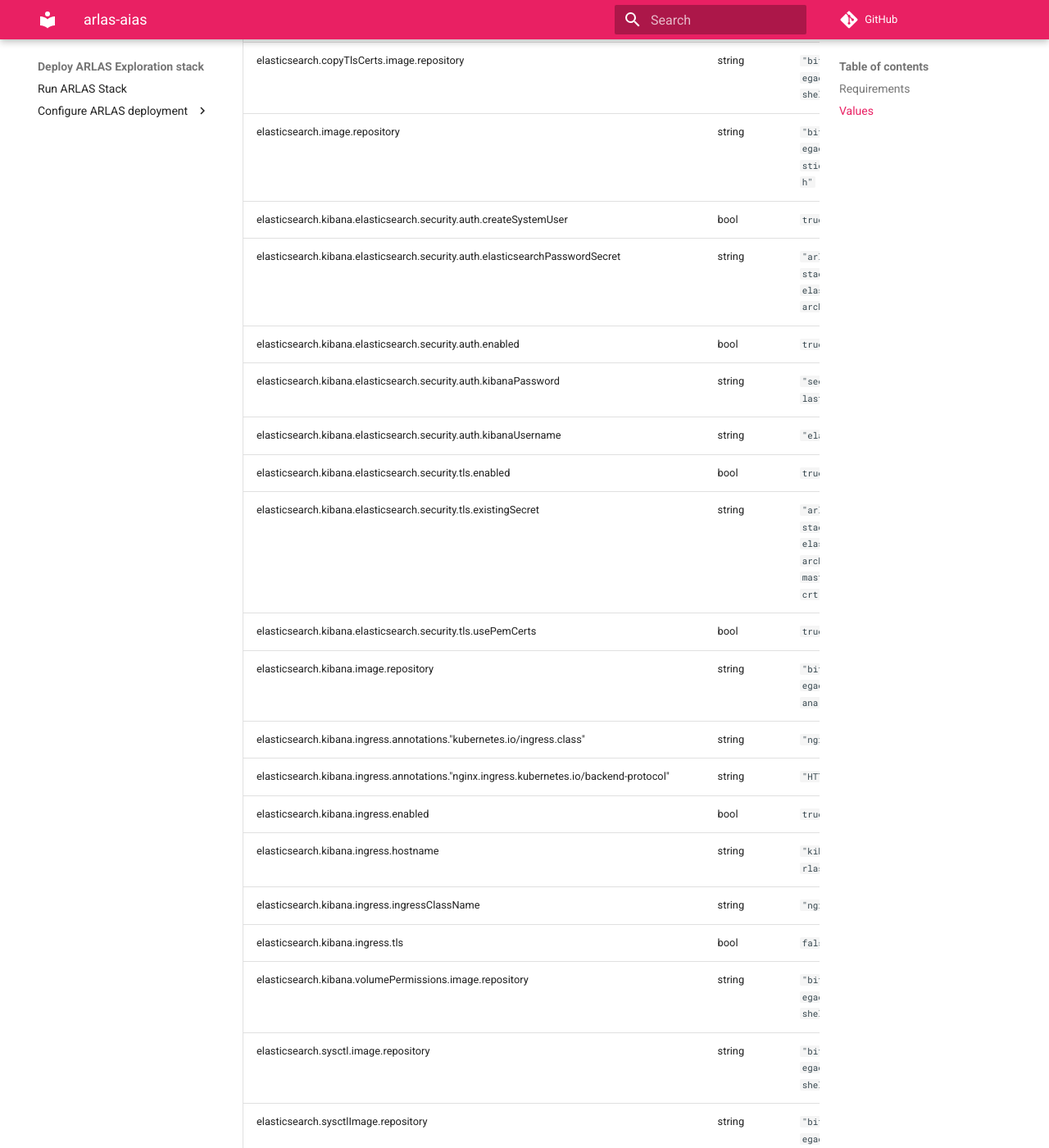
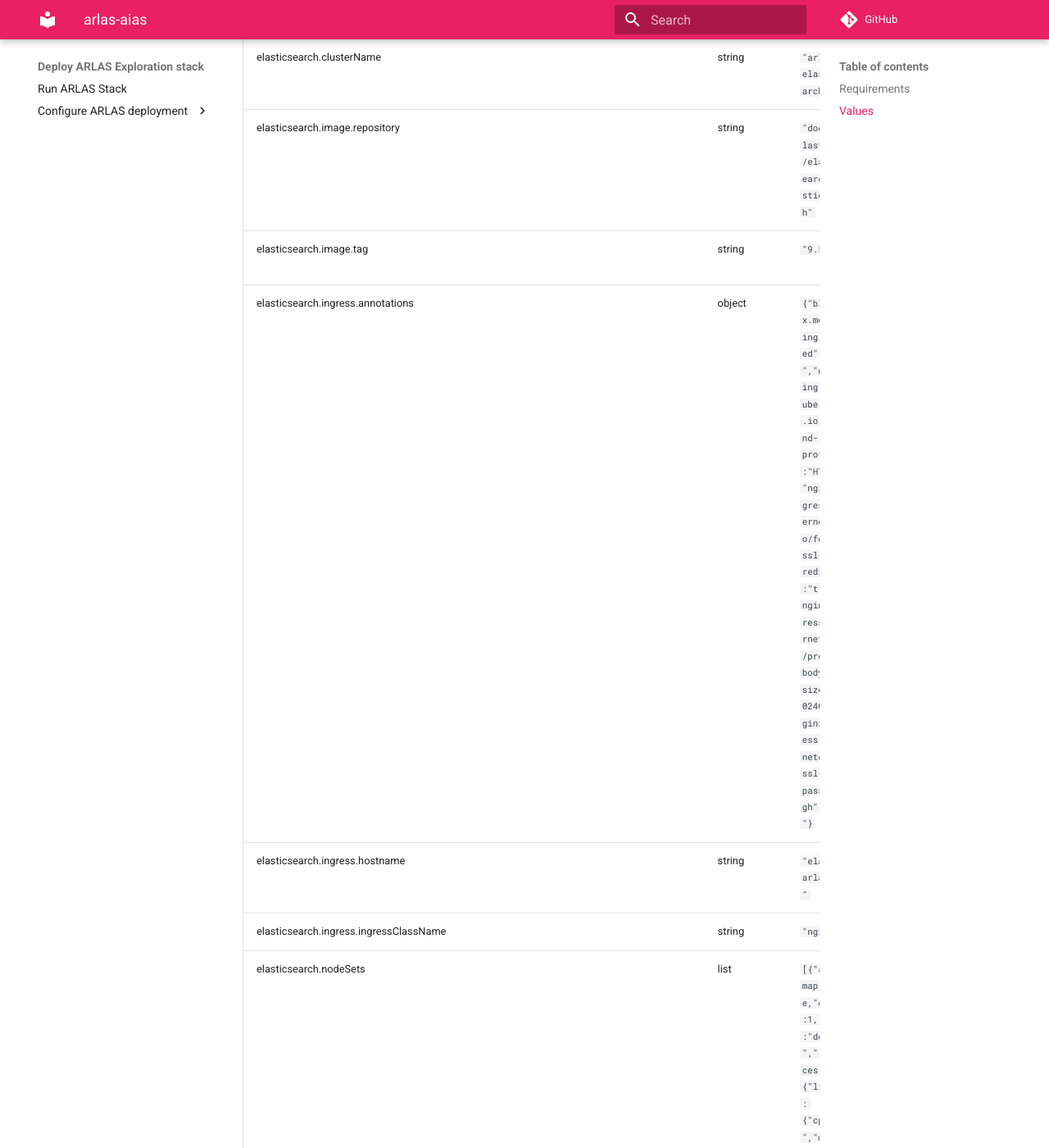
Before and after one commit to gisaia/ARLAS-Exploration-stack, an MkDocs documentation site: the page built from docs/docs/helm/arlas-stack/README.md, in a window 1280 px wide and 1400 px high, scrolled down 12682 px. Shown: the whole window at 82% size. Built offline with MkDocs 1.6.1 and Material for MkDocs 9.7.7, drawn with Linux system fonts in a browser that asks for light colours; comment, search, counter and statistics services are not loaded; some of the changed text lies outside the part shown.

Commit message:
Feat: use ECK operator to replace bitnami

```diff
--- a/docs/docs/helm/arlas-stack/README.md
+++ b/docs/docs/helm/arlas-stack/README.md
@@ -12,7 +12,6 @@ A Helm Chart to deploy the ARLAS Exploration Stack with AIAS services
 | file://../arlas-services | arlas-services | 28.9.0 |
 | file://../arlas-uis | arlas-uis | 28.9.0 |
 | file://../titiler | titiler | 28.9.0 |
-| https://charts.bitnami.com/bitnami | elasticsearch | 22.0.4 |
 | https://charts.bitnami.com/bitnami | minio | 14.10.5 |
 | https://charts.bitnami.com/bitnami | rabbitmq | 16.0.11 |
 | https://charts.bitnami.com/bitnami | redis | 21.2.13 |
@@ -65,8 +64,8 @@ A Helm Chart to deploy the ARLAS Exploration Stack with AIAS services
 | aias-services.services.fam.serviceName | string | `"arlas-fam"` | FAM service name |
 | arlas-services.defaultStorageClass | string | `"standard-retain"` | Do not change: value defined in global section |
 | arlas-services.dnsDomain | string | `"site.arlas.k8s"` | Do not change: value defined in global section |
-| arlas-services.elastic.login | string | `"elastic"` | Do not change: value defined in global section |
-| arlas-services.elastic.nodes | string | `"arlas-stack-elasticsearch:9200"` | Elasticsearch endpoint for arlas-services |
+| arlas-services.elastic.login | string | `"arlas-user"` | Do not change: value defined in global section |
+| arlas-services.elastic.nodes | string | `"arlas-elasticsearch-es-http:9200"` | Elasticsearch endpoint for arlas-services |
 | arlas-services.elastic.password | string | `"secret4elastic"` | Do not change: value defined in global section |
 | arlas-services.logger.loggingConsoleLevel | string | `"INFO"` | Console logging level |
 | arlas-services.logger.loggingLevel | string | `"INFO"` | Logging level |
@@ -134,34 +133,33 @@ A Helm Chart to deploy the ARLAS Exploration Stack with AIAS services
 | deployment.rabbitmq.enabled | bool | `true` | Should the chart deploy rabbitmq |
 | deployment.redis.enabled | bool | `true` | Should the chart deploy redis |
 | deployment.titiler.enabled | bool | `true` | Should the chart deploy titiler |
-| elasticsearch.copyTlsCerts.image.repository | string | `"bitnamilegacy/os-shell"` |  |
-| elasticsearch.image.repository | string | `"bitnamilegacy/elasticsearch"` | Elasticsearch for development and test only. For production, please refer to the elasticsearch documentation to deploy a production ready elasticsearch instance instead. |
-| elasticsearch.kibana.elasticsearch.security.auth.createSystemUser | bool | `true` |  |
-| elasticsearch.kibana.elasticsearch.security.auth.elasticsearchPasswordSecret | string | `"arlas-stack-elasticsearch"` |  |
-| elasticsearch.kibana.elasticsearch.security.auth.enabled | bool | `true` |  |
-| elasticsearch.kibana.elasticsearch.security.auth.kibanaPassword | string | `"secret4elastic"` |  |
-| elasticsearch.kibana.elasticsearch.security.auth.kibanaUsername | string | `"elastic"` |  |
-| elasticsearch.kibana.elasticsearch.security.tls.enabled | bool | `true` |  |
-| elasticsearch.kibana.elasticsearch.security.tls.existingSecret | string | `"arlas-stack-elasticsearch-master-crt"` |  |
-| elasticsearch.kibana.elasticsearch.security.tls.usePemCerts | bool | `true` |  |
-| elasticsearch.kibana.image.repository | string | `"bitnamilegacy/kibana"` | Elasticsearch for development and test only. For production, please refer to the elasticsearch documentation to deploy a production ready elasticsearch instance instead. |
-| elasticsearch.kibana.ingress.annotations."kubernetes.io/ingress.class" | string | `"nginx"` |  |
-| elasticsearch.kibana.ingress.annotations."nginx.ingress.kubernetes.io/backend-protocol" | string | `"HTTP"` |  |
-| elasticsearch.kibana.ingress.enabled | bool | `true` |  |
-| elasticsearch.kibana.ingress.hostname | string | `"kibana.arlas.k8s"` |  |
-| elasticsearch.kibana.ingress.ingressClassName | string | `"nginx"` |  |
-| elasticsearch.kibana.ingress.tls | bool | `false` |  |
-| elasticsearch.kibana.volumePermissions.image.repository | string | `"bitnamilegacy/os-shell"` |  |
-| elasticsearch.sysctl.image.repository | string | `"bitnamilegacy/os-shell"` |  |
-| elasticsearch.sysctlImage.repository | string | `"bitnamilegacy/os-shell"` |  |
-| elasticsearch.volumePermissions.image.repository | string | `"bitnamilegacy/os-shell"` |  |
+| elasticsearch.clusterName | string | `"arlas-elasticsearch"` | Name of the Elasticsearch cluster (used as the ECK Elasticsearch custom resource name, and as a prefix for all generated resources: Service, Secrets, StatefulSets) |
+| elasticsearch.image.repository | string | `"docker.elastic.co/elasticsearch/elasticsearch"` | Elasticsearch container image repository (official Elastic image, required by the ECK operator) |
+| elasticsearch.image.tag | string | `"9.5.0"` | Elasticsearch version / image tag. Must match a version supported by the installed ECK operator |
+| elasticsearch.ingress.annotations | object | `{"blackbox.monitoring/enabled":"true","nginx.ingress.kubernetes.io/backend-protocol":"HTTPS","nginx.ingress.kubernetes.io/force-ssl-redirect":"true","nginx.ingress.kubernetes.io/proxy-body-size":"100240m","nginx.ingress.kubernetes.io/ssl-passthrough":"true"}` | Additional annotations applied to the Elasticsearch Ingress (e.g. nginx-ingress TLS passthrough, body size limits, monitoring probes) |
+| elasticsearch.ingress.hostname | string | `"elastic.arlas.k8s"` | Public hostname used to expose Elasticsearch through the Ingress controller |
+| elasticsearch.ingress.ingressClassName | string | `"nginx"` | IngressClass used to route traffic to the Elasticsearch Ingress |
+| elasticsearch.nodeSets | list | `[{"allowMmap":false,"count":1,"name":"default","resources":{"limits":{"cpu":"4","memory":"4Gi"},"requests":{"cpu":"2","memory":"4Gi"}},"roles":["master","data","ingest"],"storageSize":"3Gi"}]` | List of Elasticsearch nodeSets. Each entry maps to one nodeSet in the ECK Elasticsearch CR, allowing independent scaling, roles, and resources per node group (e.g. dedicated master/data/ingest tiers) |
+| elasticsearch.nodeSets[0].allowMmap | bool | `false` | Disable memory-mapped storage (node.store.allow_mmap). Set to false when the host does not allow raising vm.max_map_count |
+| elasticsearch.nodeSets[0].count | int | `1` | Number of Elasticsearch pods (replicas) in this nodeSet |
+| elasticsearch.nodeSets[0].name | string | `"default"` | Name of this nodeSet (used as a suffix for the generated StatefulSet; must remain stable, renaming it recreates the underlying StatefulSet and PVCs) |
+| elasticsearch.nodeSets[0].resources.limits.cpu | string | `"4"` | CPU limit for the Elasticsearch container |
+| elasticsearch.nodeSets[0].resources.limits.memory | string | `"4Gi"` | Memory limit for the Elasticsearch container |
+| elasticsearch.nodeSets[0].resources.requests.cpu | string | `"2"` | CPU request for the Elasticsearch container |
+| elasticsearch.nodeSets[0].resources.requests.memory | string | `"4Gi"` | Memory request for the Elasticsearch container |
+| elasticsearch.nodeSets[0].roles | list | `["master","data","ingest"]` | Elasticsearch node roles assigned to this nodeSet (e.g. master, data, ingest, data_hot, data_content...) |
+| elasticsearch.nodeSets[0].storageSize | string | `"3Gi"` | Size of the persistent volume claim requested for Elasticsearch data storage |
+| elasticsearch.service.type | string | `"ClusterIP"` | Kubernetes Service type used to expose the Elasticsearch HTTP endpoint internally |
+| elasticsearch.tls.selfSignedDisabled | bool | `false` | Whether to disable the self-signed certificate auto-generated by ECK for the HTTP layer. Keep false to retain TLS encryption by default |
+| elasticsearch.user.login | string | `"arlas-user"` | Login of the custom Elasticsearch superuser account, created via the ECK file realm and used by ARLAS server instead of the built-in `elastic` user |
+| elasticsearch.user.password | string | `"secret4elastic"` | Password of the custom Elasticsearch superuser account |
 | global.authIssuer | string | `"https://keycloak.arlas.k8s/realms/arlas"` | __MUST BE CONFIGURED:__ The issuer's uri |
 | global.celeryBrokerUrl | string | `"pyamqp://admin:secret4rabbitmq@arlas-stack-rabbitmq:5672//"` | __MUST BE CONFIGURED:__ RabbitMQ broker URL for APROC tasks |
 | global.celeryResultBackend | string | `"redis://:secret4redis@arlas-stack-redis-master:6379/0"` | __MUST BE CONFIGURED:__ Redis backend URL for APROC task results |
 | global.defaultStorageClass | string | `"standard-retain"` | __MUST BE CONFIGURED:__ The default ARLAS storage class for the persistence. By default, the `standard-retain` storage class is created based on the provisioner `rancher.io/local-path` with a retain policy. |
 | global.dnsDomain | string | `"site.arlas.k8s"` | __MUST BE CONFIGURED:__ The domain name for accessing the ARLAS deployment |
 | global.elasticDnsDomain | string | `"elastic.arlas.k8s"` | __MUST BE CONFIGURED:__ The domain name for accessing ES for ARLAS deployment |
-| global.elasticLogin | string | `"elastic"` | Elasticsearch login for elasticsearch itself and the services that are connecting to elasticsearch |
+| global.elasticLogin | string | `"arlas-user"` | Elasticsearch login for elasticsearch itself and the services that are connecting to elasticsearch |
 | global.elasticPassword | string | `"secret4elastic"` | __MUST BE CONFIGURED:__ Elasticsearch password for elasticsearch itself and the services that are connecting to elasticsearch |
 | global.enableKibana | bool | `true` |  |
 | global.ingressClassName | string | `"nginx"` | __MUST BE CONFIGURED:__ The default ingress class. By default, the `nginx` controler is used. |
@@ -245,6 +243,13 @@ A Helm Chart to deploy the ARLAS Exploration Stack with AIAS services
 | keycloak.resources.limits.memory | string | `"1Gi"` | Memory limit for the Keycloak container. |
 | keycloak.resources.requests.cpu | string | `"250m"` | CPU requested for the Keycloak container. |
 | keycloak.resources.requests.memory | string | `"512Mi"` | Memory requested for the Keycloak container. |
+| kibana.image.repository | string | `"docker.elastic.co/kibana/kibana"` | Kibana container image repository (official Elastic image, required by the ECK operator) |
+| kibana.image.tag | string | `"9.5.0"` | Kibana version / image tag. Should match the Elasticsearch version to avoid compatibility issues |
+| kibana.ingress.annotations | object | `{"kubernetes.io/ingress.class":"nginx","nginx.ingress.kubernetes.io/backend-protocol":"HTTPS"}` | Additional annotations applied to the Kibana Ingress |
+| kibana.ingress.enabled | bool | `true` | Enable the Kibana Ingress resource |
+| kibana.ingress.hostname | string | `"kibana.arlas.k8s"` | Public hostname used to expose Kibana through the Ingress controller |
+| kibana.ingress.ingressClassName | string | `"nginx"` | IngressClass used to route traffic to the Kibana Ingress |
+| kibana.instances | int | `1` | Number of Kibana pod replicas (maps to spec.count in the ECK Kibana custom resource) |
 | minio.image.repository | string | `"bitnamilegacy/minio"` | Minio for development and test only. For production, please refer to the minio documentation to deploy a production ready minio instance instead. |
 | rabbitmq.image.repository | string | `"bitnamilegacy/rabbitmq"` | Rabbitmq for development and test only. For production, please refer to the rabbitmq documentation to deploy a production ready rabbitmq instance instead. |
 | redis.image.repository | string | `"bitnamilegacy/redis"` | Redis for development and test only. For production, please refer to the redis documentation to deploy a production ready redis instance instead. |
```
Also changed, not shown: other parts of docs/docs/helm/arlas-stack/README.md (+2 -2 lines), docs/docs/arlas_exploration_stack_helm.md (+1 -1 lines), k8s/charts/arlas-stack/README.md, 13 other files.
